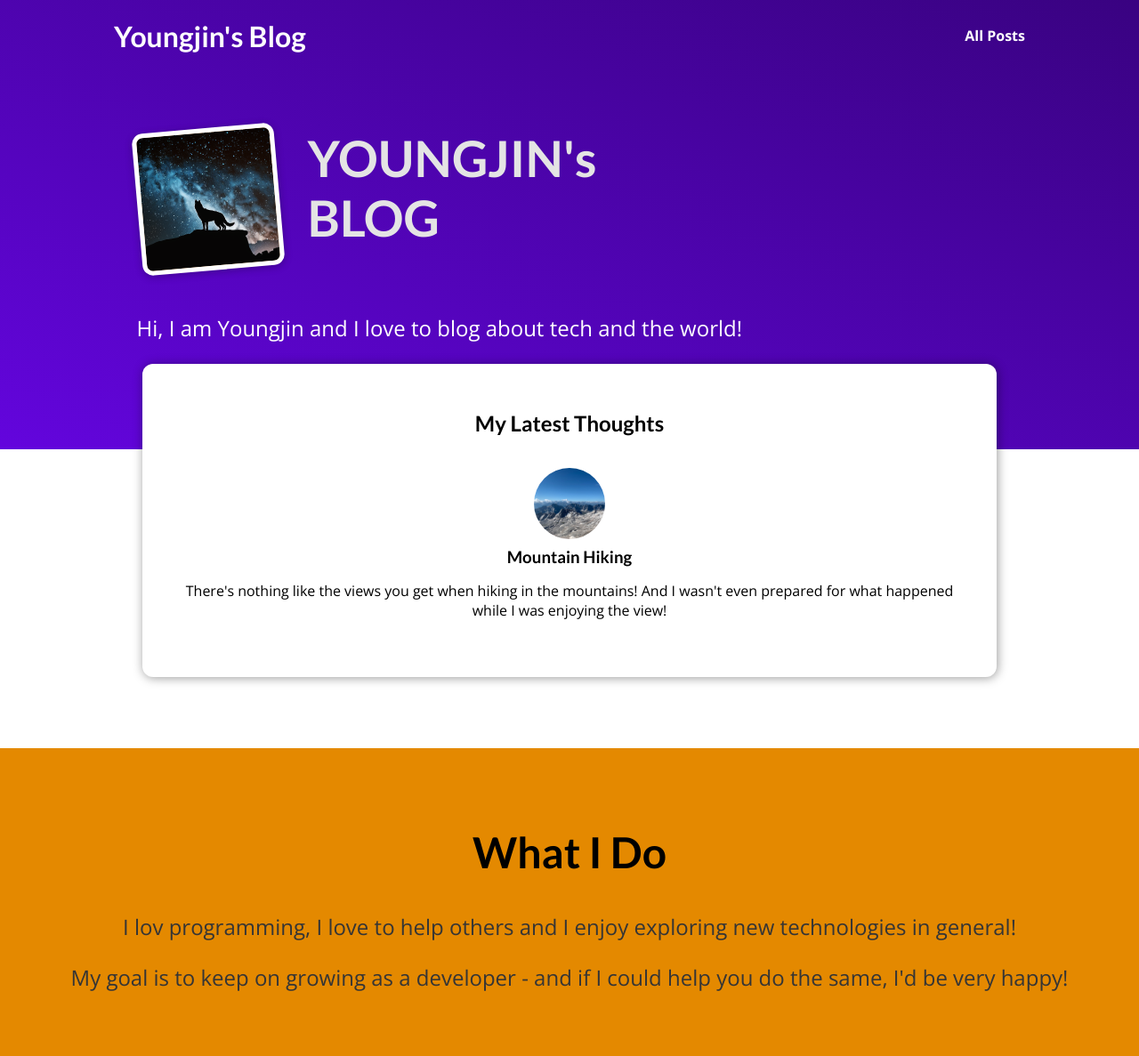
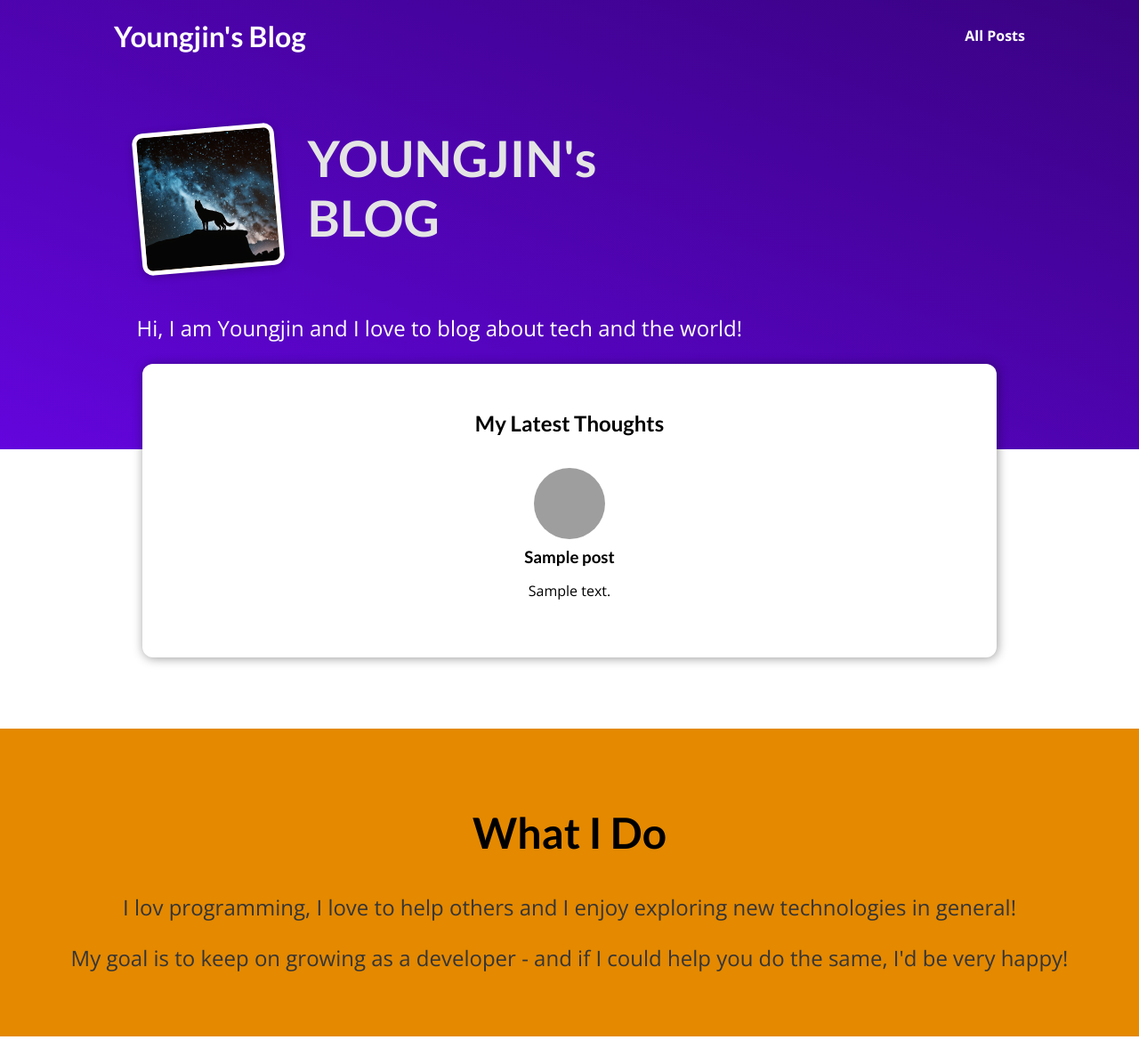
Before and after one commit to yjinjo/django-blog, a Django app: template my_site/blog/templates/blog/index.html in a window 1280 px wide. Shown: the whole page at 89% size. After the commit the page ends 1165 px from the top, so only its background shows below. Run offline with Django 4.2, Linux system fonts and the light colour scheme; the template is opened without the code that fills it: most values are stand-ins (such as "Sample title", 1, 10 or a date in 2020); grey boxes are pictures that could not be loaded.

Commit message:
#1. Special Template Features & Syntax

```diff
--- a/my_site/blog/templates/blog/includes/post.html
+++ b/my_site/blog/templates/blog/includes/post.html
@@ -2,14 +2,12 @@
 
 <li>
   <article class="post">
-    <a href="{% url "post-detail-page" "the-mountains" %}">
-      <img src="{% static "blog/images/mountains.jpg" %}" alt="Mountain Hiking" />
+    <a href="{% url "post-detail-page" post.slug %}">
+      <img src="{% static "blog/images/"|add:post.image %}" alt="{{ post.title }}" />
       <div class="post__content">
-        <h3>Mountain Hiking</h3>
+        <h3>{{ post.title }}</h3>
         <p>
-          There's nothing like the views you get when hiking in the
-          mountains! And I wasn't even prepared for what happened while I
-          was enjoying the view!
+          {{ post.excerpt }}
         </p>
       </div>
     </a>
--- a/my_site/blog/templates/blog/index.html
+++ b/my_site/blog/templates/blog/index.html
@@ -22,7 +22,9 @@
 <section id="latest-posts">
   <h2>My Latest Thoughts</h2>
   <ul>
-    {% include "blog/includes/post.html" %}
+    {% for post in posts %}
+      {% include "blog/includes/post.html" %}
+    {% endfor %}
   </ul>
 </section>
 
```
Also changed, not shown: my_site/blog/views.py (+8 -2 lines).
